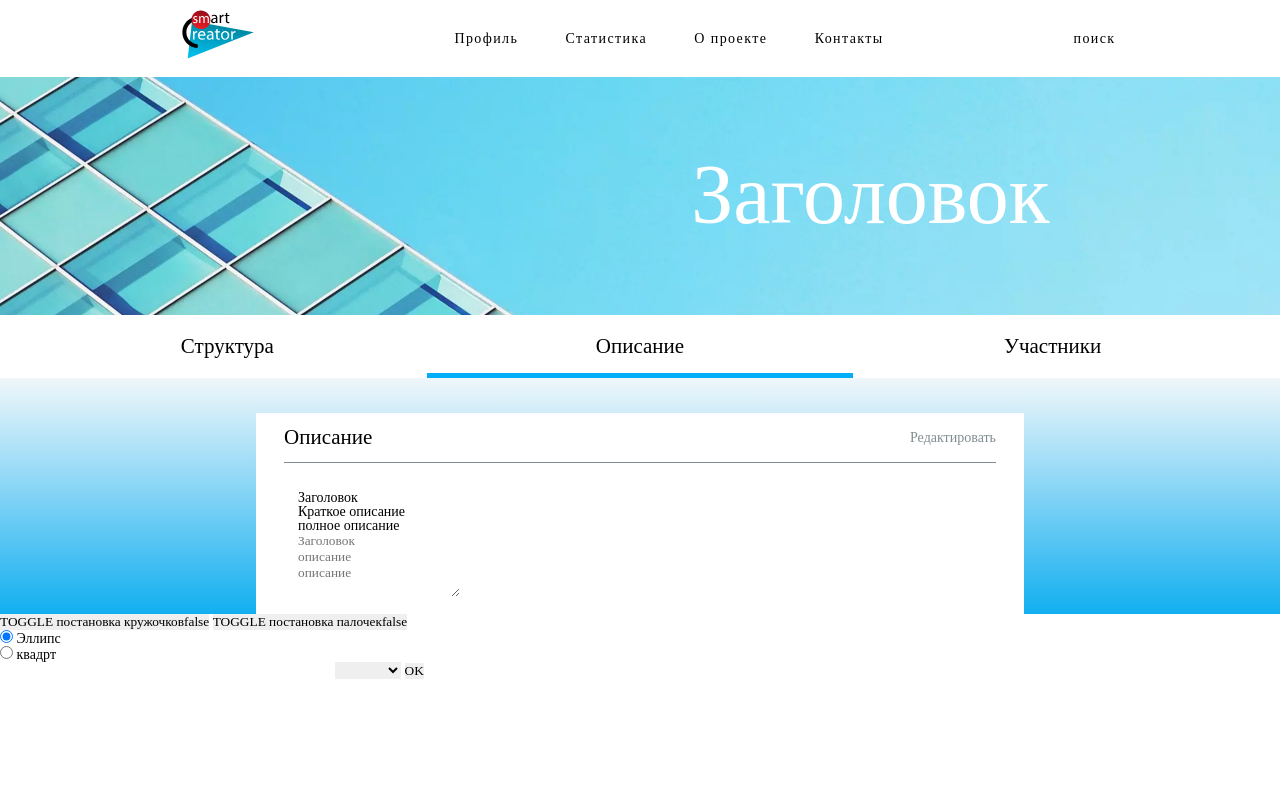
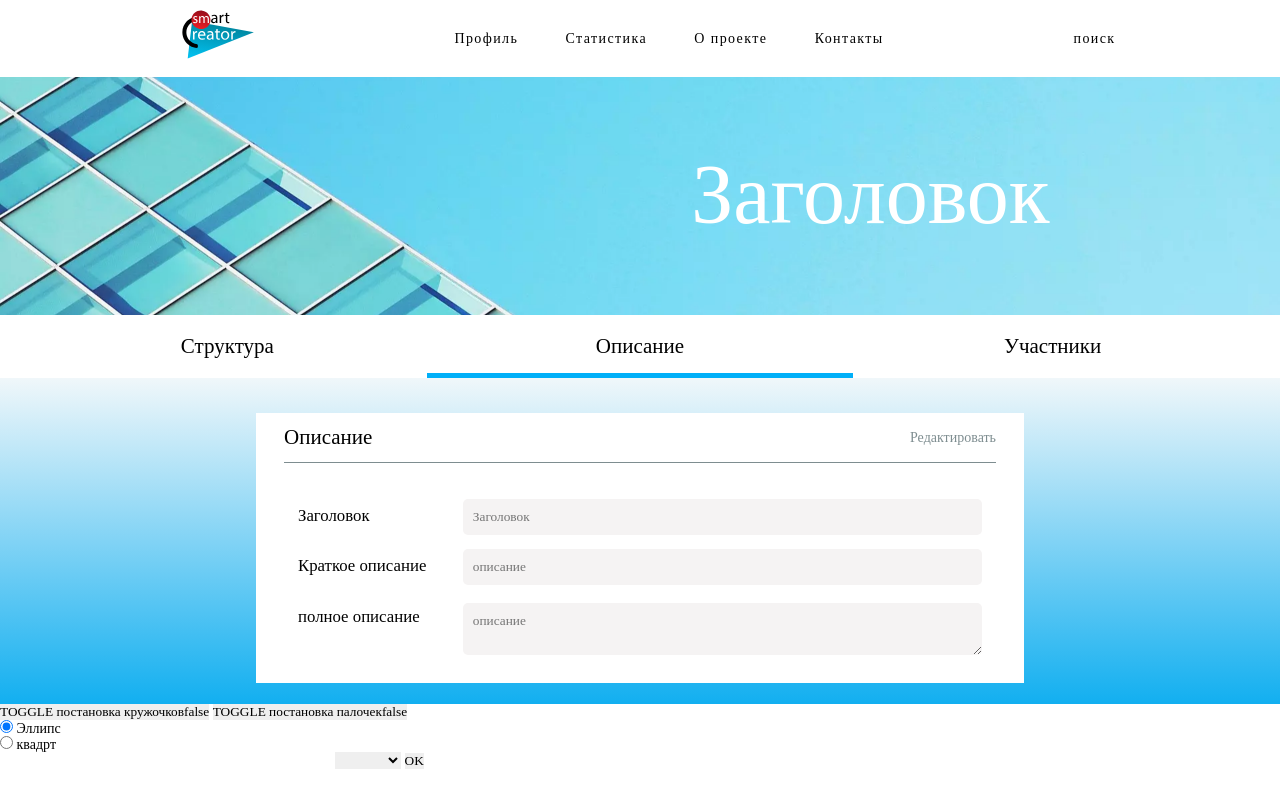
Before and after one commit to newpagexyz/BeCoder, a PHP site: page /project.html in a window 1280 px wide, after a click on "Описание". Run offline with PHP 8.4, Linux system fonts and the light colour scheme; some libraries are stand-ins or nearby versions.

Commit message:
Update project.css

```diff
--- a/style/project.css
+++ b/style/project.css
@@ -50,7 +50,8 @@
   -ms-flex-pack: center;
   justify-content: center;
   text-align: center;
-  padding: 1.5em; }
+  padding: 1.5em;
+  position: stiky; }
 
 .tabs__item {
   -webkit-box-flex: 1;
@@ -60,7 +61,7 @@
   font-size: 1.5em; }
 
 .tabs__body {
-  padding: 1.5em 0 0 0;
+  padding: 1.5em 0 1.5em 0;
   width: 100%;
   position: relative;
   background: #f0f7fa;
@@ -126,4 +127,75 @@
     height: 20px; }
 
 .tabs__info {
-  padding: 1em 3em; }
+  padding: 1em 3em;
+  display: -webkit-box;
+  display: -ms-flexbox;
+  display: flex; }
+
+.tabs__list {
+  -webkit-box-flex: 0;
+  -ms-flex: 0 1 20%;
+  flex: 0 1 20%;
+  display: -webkit-box;
+  display: -ms-flexbox;
+  display: flex;
+  -webkit-box-orient: vertical;
+  -webkit-box-direction: normal;
+  -ms-flex-direction: column;
+  flex-direction: column; }
+
+.tabs-list__item {
+  font-size: 1.2em;
+  padding: 1em 0;
+  display: -webkit-box;
+  display: -ms-flexbox;
+  display: flex;
+  -webkit-box-align: center;
+  -ms-flex-align: center;
+  align-items: center; }
+  .tabs-list__item:first-child {
+    padding: 1em 0  1em 0; }
+  .tabs-list__item:last-child {
+    padding: 1em 0 1em 0; }
+
+.tabs__input {
+  padding: 0 0 0 2em;
+  display: -webkit-box;
+  display: -ms-flexbox;
+  display: flex;
+  -webkit-box-orient: vertical;
+  -webkit-box-direction: normal;
+  -ms-flex-direction: column;
+  flex-direction: column; }
+
+.tabs-input {
+  -webkit-box-flex: 1;
+  -ms-flex: 1 1 80%;
+  flex: 1 1 80%; }
+
+.tabs-input__item {
+  font-size: 1.2em;
+  width: 100%;
+  display: -webkit-box;
+  display: -ms-flexbox;
+  display: flex;
+  -webkit-box-pack: center;
+  -ms-flex-pack: center;
+  justify-content: center;
+  -webkit-box-align: center;
+  -ms-flex-align: center;
+  align-items: center; }
+  .tabs-input__item input, .tabs-input__item textarea {
+    border-radius: 5px;
+    padding: 10px;
+    background-color: #f5f3f3;
+    width: 100%; }
+
+.tabs-input__text1 {
+  padding: 0.5em 0; }
+
+.tabs-input__text2 {
+  padding: 0.3em 0; }
+
+.tabs-input__text3 {
+  padding: 0.8em 0; }
```
